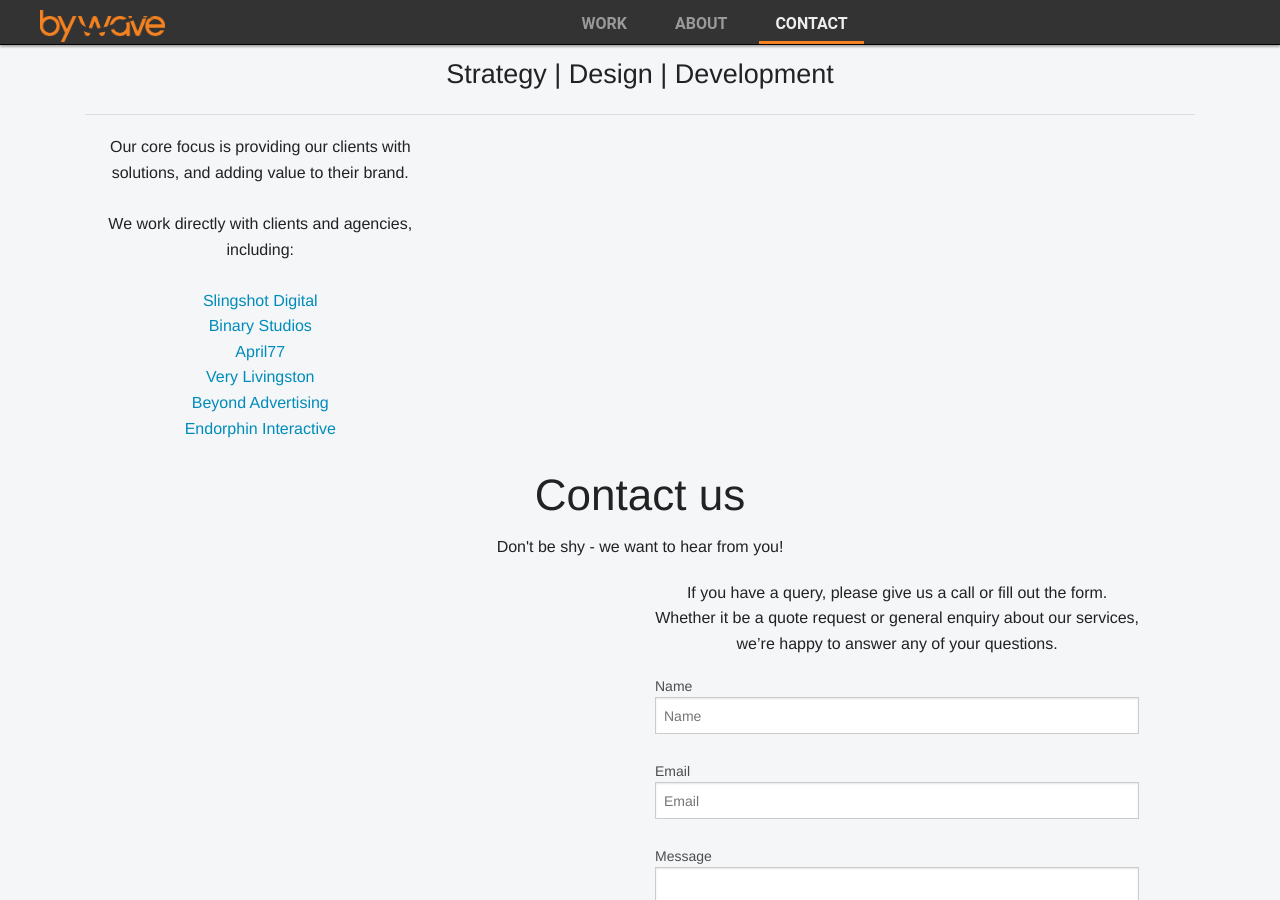
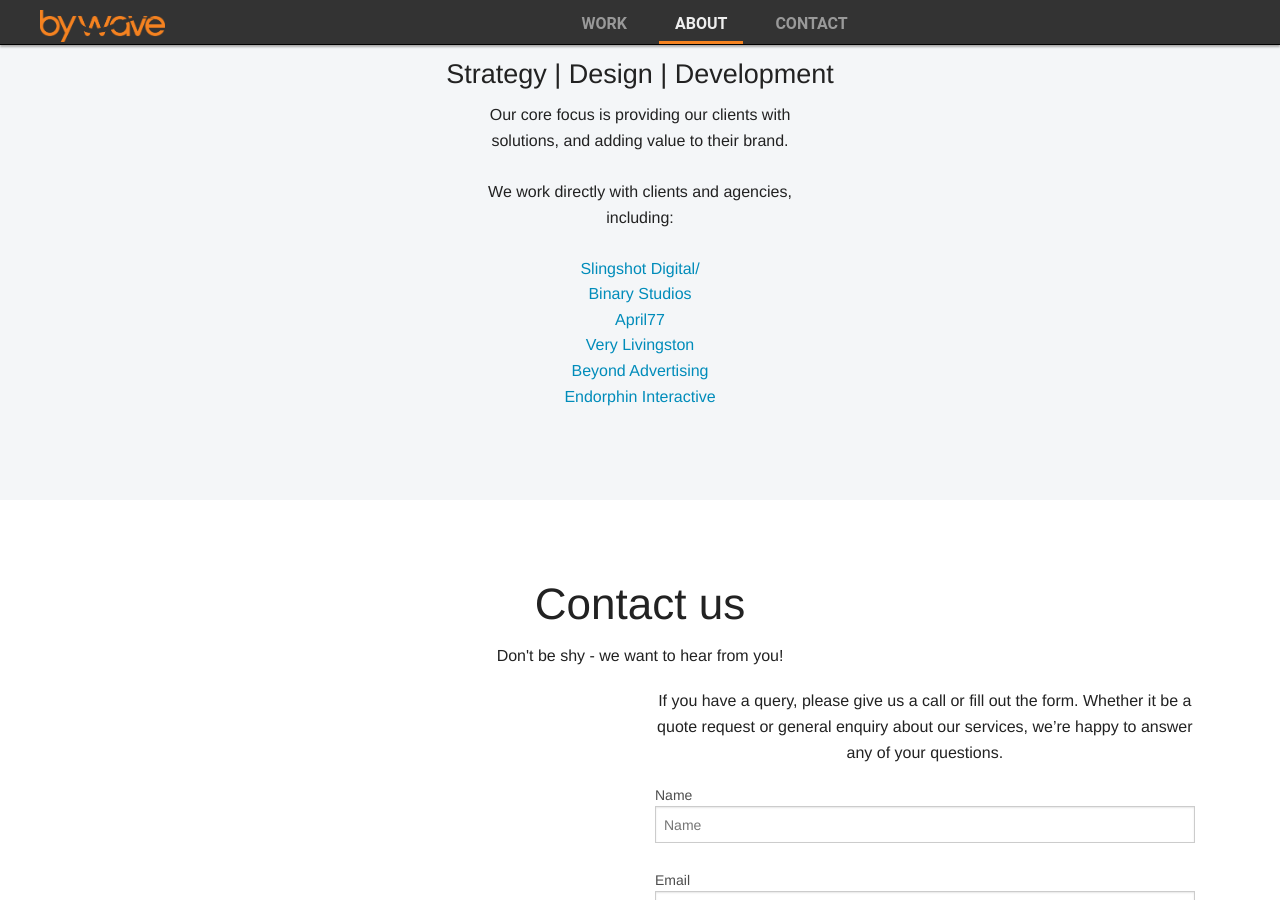
Before and after one commit to Bywave/bywave.github.io, a Jekyll site: the page built from index.html, in a window 1280 px wide and 900 px high, scrolled down 1904 px. Built offline with Jekyll 4.4.1, drawn with Linux system fonts in a browser that asks for light colours.

Commit message:
#Fix conflicts part 2

```diff
--- a/index.html
+++ b/index.html
@@ -1,31 +1,7 @@
-<!DOCTYPE html>
-<html>
-
-  <head>
-    <meta charset="utf-8">
-    <meta http-equiv="X-UA-Compatible" content="IE=edge">
-    <title>Bywave</title>
-    <meta name="viewport" content="width=device-width">
-    <meta name="description" content="Write an awesome description for your new site here. You can edit this line in _config.yml. It will appear in your document head meta (for Google search results) and in your feed.xml site description.">
-    <link rel="canonical" href="http://bywave.com.au/">
-    <!-- Custom CSS -->
-    <link rel="stylesheet" href="/css/app.css">
-    <link rel="shortcut icon" href="../img/bywave_ico.png">
-
-</head>
-    <body>
-
-    <nav class="top-bar fading-header" data-topbar data-magellan-expedition="fixed">
-  <a href="#home"><img class="img-icon" src="img/bywave_clear.png"></a>
-  <ul class="sub-nav nav-center">
-    <li data-magellan-arrival="work"><a href="#work">Work</a></li>
-    <li data-magellan-arrival="about"><a href="#about">About</a></li>
-    <li data-magellan-arrival="contact"><a href="#contact">Contact</a></li>
-  </ul>
-</nav>
-
-    <div class="page-content">
-      <div class="wrap">
+---
+layout: default
+---
+<div class="page" id="main-page">
   <nav class="top-bar static-header" data-topbar>
     <ul class="sub-nav nav-center">
       <li><a href="#work">Work</a></li>
@@ -36,11 +12,10 @@
 
   <div class="row" id="section-home">
     <div class="small-12 columns text-center img-sub-container">
-    <a name="home"><h3></h3></a>
+      <a name="home"></a>
       <img src="img/bywave_clear.png" width="70%"><br/><br/>
-    <h3>We create solutions that change the way you do business. <br/>
-       Have a look at our work or get in touch to find out more <br/>
-     </h3>
+      <h3>We create solutions that change the way you do business.</h3>
+      <h3>Have a look at our work or get in touch to find out more</h3>
     </div>
   </div>
 
@@ -62,7 +37,7 @@
                 Body
               </div>
               <div class="back-footer">
-              <a href="#">Read More</a>
+                <a class="pageload-link" data-page-origin="#main-page" data-page-destination="#page-1">Read More</a>
               </div>
             </div>
           </div>
@@ -109,7 +84,7 @@
         <li>
           <div class="hover panel">
             <div class="front">
-           <img src="img/work/organicresponse-tile-1.png">
+             <img src="img/work/organicresponse-tile-1.png" />
             </div>
             <div class="back">
               <div class="back-header">
@@ -128,7 +103,7 @@
         <li>
           <div class="hover panel">
             <div class="front">
-            <img src="img/work/transdirect-tile.png">
+              <img src="img/work/transdirect-tile.png" />
             </div>
             <div class="back">
               <div class="back-header">
@@ -147,7 +122,7 @@
         <li>
           <div class="hover panel">
             <div class="front">
-              <img src="img/work/surf-life-active-tile.png">
+              <img src="img/work/surf-life-active-tile.png" />
             </div>
             <div class="back">
               <div class="back-header">
@@ -171,22 +146,22 @@
       <a name="about"><h3>About us</h3></a>
       <h1 class="text-center" id="about"><storng>THE BYWAVE ETHOS</storng></h1>
       <h3 id="sub-about">Strategy | Design | Development</h3>
-    <hr>
       <div class="row">
-        <div class="small-4 large-4 columns text-center">
+        <div class="small-4 large-4 columns text-center small-centered">
           <p id="p-about">
             Our core focus is providing our clients with solutions, and adding value to
             their brand.
             <br/><br/>
             We work directly with clients and agencies, including:
             <br/><br/>
-                  <a href="#">Slingshot Digital<a><br/>
-                  <a href="#">Binary Studios<a><br/>
-                  <a href="#">April77<a><br/>
-                  <a href="#">Very Livingston<a><br/>
-                  <a href="#">Beyond Advertising<a><br/>
-                  <a href="#">Endorphin Interactive<a>
+            <a href="#">Slingshot Digital/</a><br/>
+            <a href="#">Binary Studios</a><br/>
+            <a href="#">April77</a><br/>
+            <a href="#">Very Livingston</a><br/>
+            <a href="#">Beyond Advertising</a><br/>
+            <a href="#">Endorphin Interactive</a>
           </p>
+        </div>
       </div>
     </div>
   </div>
@@ -230,17 +205,22 @@
     </div>
   </div>
 
-<div class="row" id="footer">
-  <div class="large-12 columns text-center">
-    <h5>This is your footer</h5>
-    <h5 class="subheader">footer blah blah blah blahblahblah blah blah</h5>
 </div>
+
+<!-- Case Studies -->
+<div class="page" id="page-1">
+  <!-- Top Navigation -->
+  <div class="codrops-top clearfix">
+    <a class="codrops-icon codrops-icon-prev pageload-link" data-page-origin="#page-1" data-page-destination="#main-page"><span>Previous Demo</span></a>
+    <span class="right"><a class="codrops-icon codrops-icon-drop" href="http://tympanus.net/codrops/?p=18880"><span>Back to the Codrops Article</span></a></span>
   </div>
-    <script src="bower_components/jquery/dist/jquery.min.js"></script>
-    <script src="bower_components/foundation/js/foundation.min.js"></script>
-    <script src="bower_components/foundation/js/foundation.magellan.js"></script>
-    <script src="http://maps.googleapis.com/maps/api/js?key=AIzaSyDY0kkJiTPVd2U7aTOAwhc9ySH6oHxOIYM&sensor=false">
-    </script>
-    <script src="js/app.js"></script>
-    </body>
-</html>
+  <section>
+    <h2>This is an example for a new page.</h2>
+  </section>
+</div><!-- /case-study -->
+
+<div id="loader" class="pageload-overlay" data-opening="m -5,-5 0,70 90,0 0,-70 z m 5,35 c 0,0 15,20 40,0 25,-20 40,0 40,0 l 0,0 C 80,30 65,10 40,30 15,50 0,30 0,30 z">
+  <svg xmlns="http://www.w3.org/2000/svg" width="100%" height="100%" viewBox="0 0 80 60" preserveAspectRatio="none" >
+    <path d="m -5,-5 0,70 90,0 0,-70 z m 5,5 c 0,0 7.9843788,0 40,0 35,0 40,0 40,0 l 0,60 c 0,0 -3.944487,0 -40,0 -30,0 -40,0 -40,0 z"/>
+  </svg>
+</div><!-- /pageload-overlay -->
```
Lines whose indentation alone changed are shown as unchanged.
